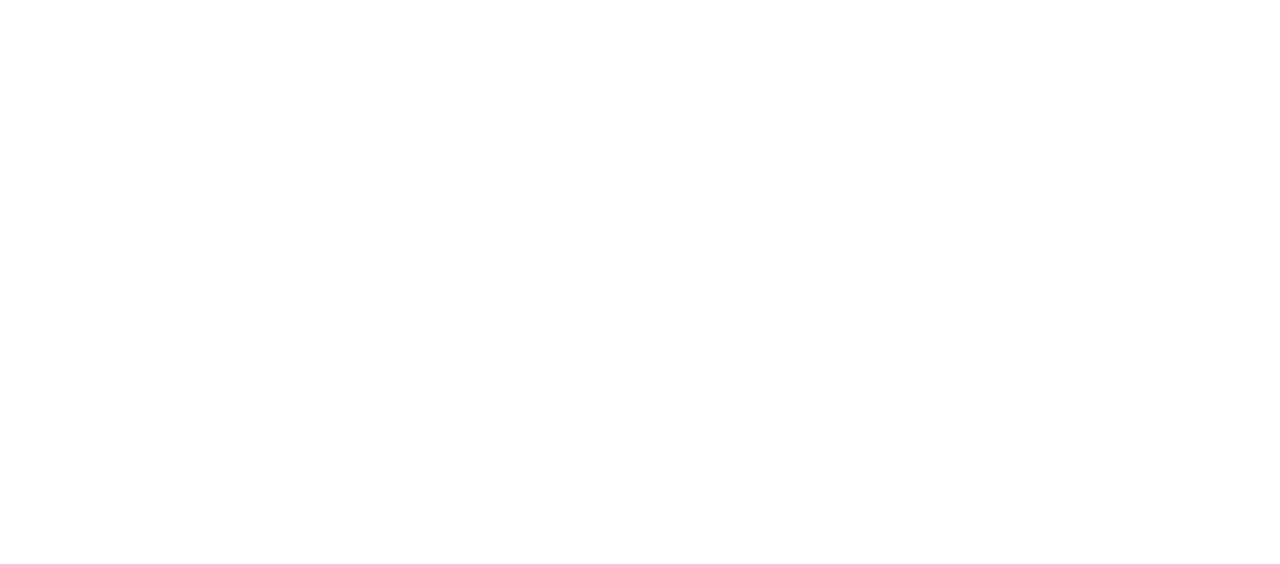
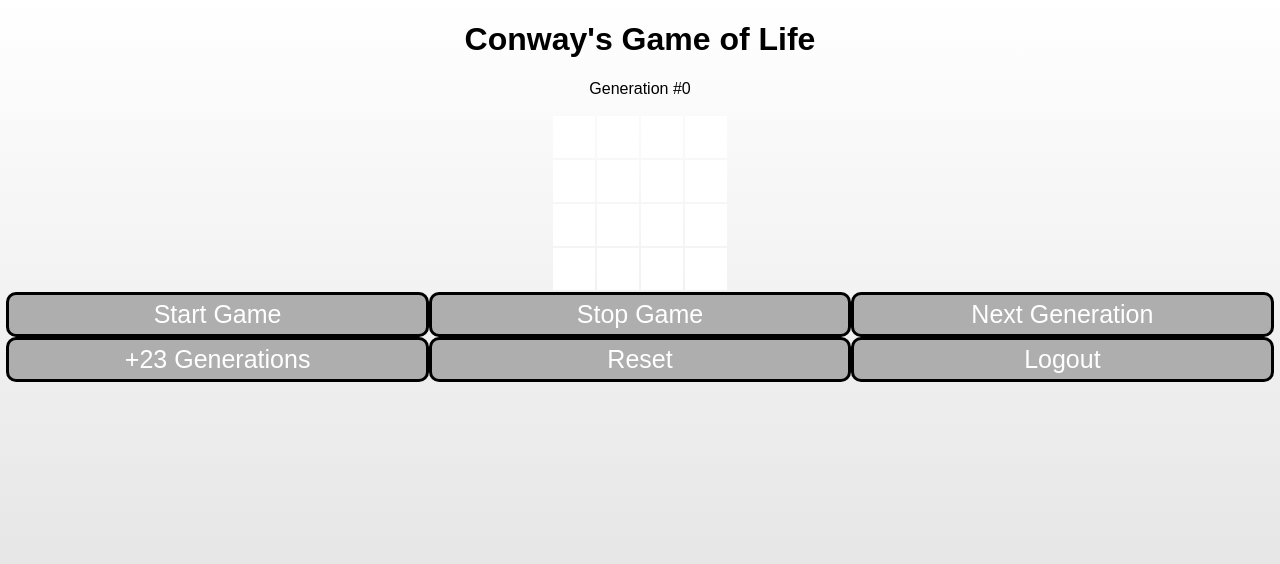
Before and after one commit to jngui1/WebProP3, a React (Create React App) app in the folder game-of-life/: page /#/simulation in a window 1280 px wide. Before the commit this address had no page. Shown: the top 564 px of the page. Built offline with nearby package versions, Linux system fonts and the light colour scheme.

Commit message:
added general layout of other pages

```diff
--- a/game-of-life/src/App.css
+++ b/game-of-life/src/App.css
@@ -1,18 +1,13 @@
 .App {
     text-align: center;
 }
-
-.App-logo {
-  height: 40vmin;
-  pointer-events: none;
+body {
+  background-size: 100vw 100vh;
+  background-image: linear-gradient(white, #DCDCDC);
 }
-
-@media (prefers-reduced-motion: no-preference) {
-  .App-logo {
-    animation: App-logo-spin infinite 20s linear;
+* {
+  font-family: Arial, Helvetica, sans-serif;
 }
-}
-
 .App-header {
     background-color: #282c34;
     min-height: 100vh;
@@ -24,15 +19,17 @@
     color: white;
 }
 
-.App-link {
-  color: #61dafb;
+button:not(.cell) {
+    background-color: #aeaeae;
+    color: white;
+    border: 3px solid black;
+    width: 33vw;
+    padding: 5px;
+    font-size: 25px;
+    border-radius: 10px;
 }
 
-@keyframes App-logo-spin {
-  from {
-    transform: rotate(0deg);
+header {
+  font-weight: bold;
+  font-size: 50px;
 }
-  to {
-    transform: rotate(360deg);
-  }
-}
--- a/game-of-life/src/App.js
+++ b/game-of-life/src/App.js
@@ -1,9 +1,9 @@
 import "./App.css";
-import { Link } from "react-router-dom";
-import Grid from "./pages/Grid/Grid";
 import { HashRouter as Router, Route, Routes } from "react-router-dom";
 import Signup from "./pages/Signup/Signup";
 import Home from "./pages/Home/Home";
+import Simulation from "./pages/Simulation/Simulation";
+import Dashboard from "./pages/Dashboard/Dashboard";
 function App() {
     return (
         <div className="App">
@@ -12,13 +12,10 @@
                     {/* The Routes decides which component to show based on the current URL.*/}
                     <Route path="/" element={<Home/>}/>
                     <Route path="/signup" element={<Signup/>} />
-                </Routes>
+                    <Route path="/simulation" element={<Simulation/>} />
+                    <Route path="/dashboard" element={<Dashboard/>}/>
+                    </Routes>
             </Router>
-
-            {/* <Link to="/signup">
-                <button variant="outlined">Sign up</button>
-            </Link> */}
-            {/* <Grid numberRows={7} numberColumns={5} /> */}
         </div>
     );
 }
--- /dev/null
+++ b/game-of-life/src/pages/Dashboard/Dashboard.js
@@ -0,0 +1,9 @@
+function Dashboard(username) {
+    return (
+        <>
+            <h1>{username}'s Dashboard</h1> <div className=""></div>
+        </>
+    );
+}
+
+export default Dashboard;
--- a/game-of-life/src/pages/Grid/Grid.js
+++ /dev/null
@@ -1,89 +0,0 @@
-import React, { useState } from "react";
-import "whatwg-fetch";
-import "./Grid.css";
-// type PHPQuery = {
-//     move: int;
-//     cells: list[list[int]]
-// };
-function Cell({ value, onCellClick }) {
-    return (
-        <button
-            style={{ backgroundColor: value ? "black" : "white" }}
-            className="cell"
-            onClick={onCellClick}
-        ></button>
-    );
-}
-export default function Grid({ numberRows, numberColumns }) {
-    const [Cells, setCells] = useState(
-        Array.from(Array(numberRows), (_) => Array(numberColumns).fill(0))
-    );
-    const gridLayout = (
-        <div className="grid">
-            {Cells.map((row, i) => (
-                <div className="row">
-                    {row.map((_, j) => (
-                        <Cell
-                            value={Cells[i][j]}
-                            onCellClick={() => handleClick(i, j)}
-                        />
-                    ))}
-                </div>
-            ))}
-        </div>
-    );
-    function handleClick(rowIndex, colIndex) {
-        const nextCells = Cells.map((row, i) => {
-            if (i === rowIndex) {
-                return row.map((col, j) => {
-                    if (j === colIndex) {
-                        return col ^ 1;
-                    } else {
-                        return col;
-                    }
-                });
-            } else {
-                return row;
-            }
-        });
-        setCells(nextCells);
-    }
-    function nextGeneration() {
-        phpRequest(
-            {
-                move: 1,
-                cells: Cells,
-            },
-            setCells
-        );
-    }
-    function next23Generations() {
-        phpRequest(
-            {
-                move: 23,
-                cells: Cells,
-            },
-            setCells
-        );
-    }
-
-    function phpRequest(query, func) {
-        fetch(
-            `https://codd.cs.gsu.edu/~baladeselu1/WebPro/projects/3/api.php`,
-            {
-                method: "POST",
-                headers: {},
-                body: JSON.stringify(query),
-            }
-        )
-            .then((res) => res.json())
-            .then((response) => func(response));
-    }
-    return (
-        <>
-            <button onClick={nextGeneration}>Next Generation</button>
-            <button onClick={next23Generations}>Next 23</button>
-            {gridLayout}
-        </>
-    );
-}
--- a/game-of-life/src/pages/Home/Home.js
+++ b/game-of-life/src/pages/Home/Home.js
@@ -1,9 +1,26 @@
 import { Link } from "react-router-dom";
 function Home() {
+    function signIn(formData) {
+        const username = formData.get("username");
+        const password = formData.get("password");
+        //TODO parse username and password
+        alert(`Username: ${username}, Password: ${password}`);
+    }
     return (
         <>
-            <h1>This is the home page fr</h1>
-            <Link to="/Signup">Sign Up</Link>
+            <header>Conway's Game of Life</header>
+            <form action={signIn}>
+                <div className="inputField">
+                    <p>Username</p>
+                    <input name="username" />
+                </div>
+                <div className="inputField">
+                    <p>Password</p>
+                    <input name="password" />
+                </div>
+                <button type="submit">Enter Simulation</button>
+            </form>
+            <Link to="/Signup"><button>Create Account</button></Link>
         </>
     );
 }
--- /dev/null
+++ b/game-of-life/src/pages/Signup/Signup.css
@@ -0,0 +1,7 @@
+.formGrid {
+    display: grid;
+    width: 50%;
+    grid-template: repeat(3, 1fr) / repeat(2, 1fr);
+    grid-auto-flow: column;
+    margin: 0 auto;
+}
--- a/game-of-life/src/pages/Signup/Signup.js
+++ b/game-of-life/src/pages/Signup/Signup.js
@@ -1,9 +1,50 @@
-
+import "./Signup.css";
 function Signup() {
+    function signUp(formData) {
+        const username = formData.get("username");
+        const password = formData.get("password");
+        const email = formData.get("email");
+        const confirmUsername = formData.get("c_username");
+        const confirmPassword = formData.get("c_password");
+        const confirmEmail = formData.get("c_email");
+        //TODO parse username and password
+        alert(`Username: ${username}, Password: ${password}, Email: ${email},
+             Confirm User: ${confirmUsername}, Confirm Password: ${confirmPassword}, Confirm Email: ${confirmEmail}`);
+    }
     return (
-        <div className="App">
-            <p>This is the signup screen. yep</p>
-        </div>
+        <>
+            <h3>Create Account</h3>
+            <form action={signUp}>
+                <div className="formGrid">
+                    <div className="inputField">
+                        <p>Username</p>
+                        <input name="username" />
+                    </div>
+                    <div className="inputField">
+                        <p>Email</p>
+                        <input name="email" />
+                    </div>
+                    <div className="inputField">
+                        <p>Password</p>
+                        <input name="password" />
+                    </div>
+                    <div className="inputField">
+                        <p>Confirm Username</p>
+                        <input name="c_username" />
+                    </div>
+                    <div className="inputField">
+                        <p>Confirm Email</p>
+                        <input name="c_email" />
+                    </div>
+                    <div className="inputField">
+                        <p>Confirm Password</p>
+                        <input name="c_password" />
+                    </div>
+                </div>
+                <button type="submit">Sign Up</button>
+            </form>
+            <button>Return to Login</button>
+        </>
     );
 }
 
--- a/game-of-life/src/pages/Grid/Grid.css
+++ b/game-of-life/src/pages/Simulation/Simulation.css
@@ -7,5 +7,8 @@
 }
 .cell {
     height: 40px;
-    aspect-ratio: 1;
+    width: 40px;
 }
+.centered {
+    margin: 0 auto;
+}
--- /dev/null
+++ b/game-of-life/src/pages/Simulation/Simulation.js
@@ -0,0 +1,112 @@
+import React, { useState } from "react";
+import "whatwg-fetch";
+import "./Simulation.css";
+// type PHPQuery = {
+//     move: int;
+//     cells: list[list[int]]
+// };
+
+
+function Simulation({ numberRows, numberColumns }) {
+    // TODO remove hardcoded numberRows and numberColumns once login page functionality finished.
+    const [cells, setCells] = useState(
+        Array.from(Array(4), (_) => Array(4).fill(0))
+    );
+    const [generationCount, setGenerationCount] = useState(0);
+    const gridLayout = (
+        <table class="centered">
+            <tbody>
+                {cells.map((row, i) => (
+                    <tr>
+                        {row.map((_, j) => (
+                            <td
+                                value={cells[i][j]}
+                                className="cell"
+                                style={{
+                                    backgroundColor: cells[i][j]
+                                        ? "black"
+                                        : "white",
+                                }}
+                                onClick={() => handleClick(i, j)}
+                            >
+                            </td>
+                        ))}
+                    </tr>
+                ))}
+            </tbody>
+        </table>
+    );
+    function handleClick(rowIndex, colIndex) {
+        const nextCells = cells.map((row, i) => {
+            if (i === rowIndex) {
+                return row.map((col, j) => {
+                    if (j === colIndex) {
+                        return col ^ 1;
+                    } else {
+                        return col;
+                    }
+                });
+            } else {
+                return row;
+            }
+        });
+        setCells(nextCells);
+    }
+    function nextGeneration() {
+        phpRequest(
+            {
+                move: 1,
+                cells: cells,
+            },
+            function (response) {
+                setGenerationCount(generationCount + 1);
+                setCells(response);
+            }
+        );
+    }
+    function next23Generations() {
+        phpRequest(
+            {
+                move: 23,
+                cells: cells,
+            },
+            function (response) {
+                setGenerationCount(generationCount + 23);
+                setCells(response);
+            }
+        );
+    }
+    function start() {}
+    function stop() {}
+    function reset() {
+        setGenerationCount(0);
+        setCells(Array.from(Array(4), (_) => Array(4).fill(0)));
+    }
+    function logout() {}
+    function phpRequest(query, func, ...args) {
+        fetch(
+            `https://codd.cs.gsu.edu/~baladeselu1/WebPro/projects/3/api.php`,
+            {
+                method: "POST",
+                headers: {},
+                body: JSON.stringify(query),
+            }
+        )
+            .then((res) => res.json())
+            .then((response) => func(response));
+    }
+    return (
+        <>
+            <h1>Conway's Game of Life</h1>
+            <p>Generation #{generationCount}</p>
+            {gridLayout}
+            <button onclick={start}>Start Game</button>
+            <button onclick={stop}>Stop Game</button>
+            <button onClick={nextGeneration}>Next Generation</button>
+            <button onClick={next23Generations}>+23 Generations</button>
+            <button onclick={reset}>Reset</button>
+            <button onclick={logout}>Logout</button>
+        </>
+    );
+}
+export default Simulation;
```
Lines whose indentation alone changed are shown as unchanged.
